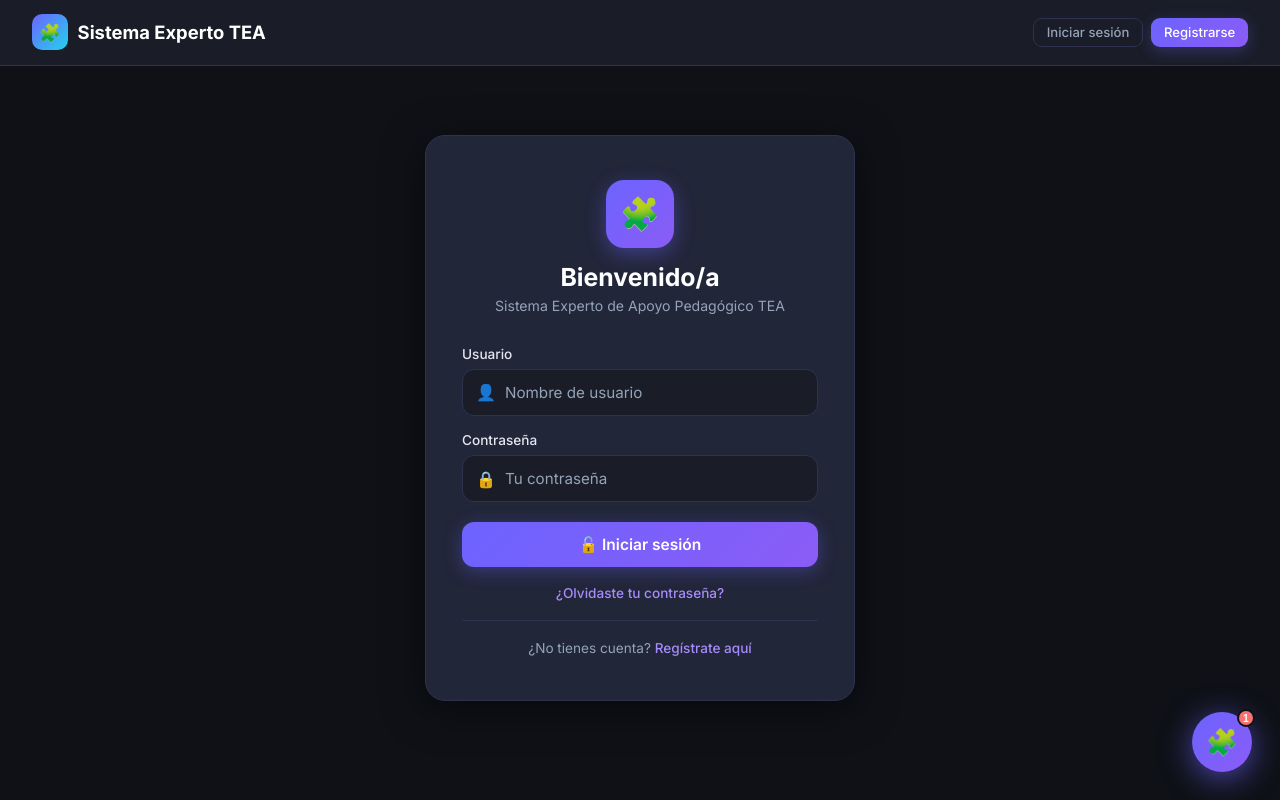
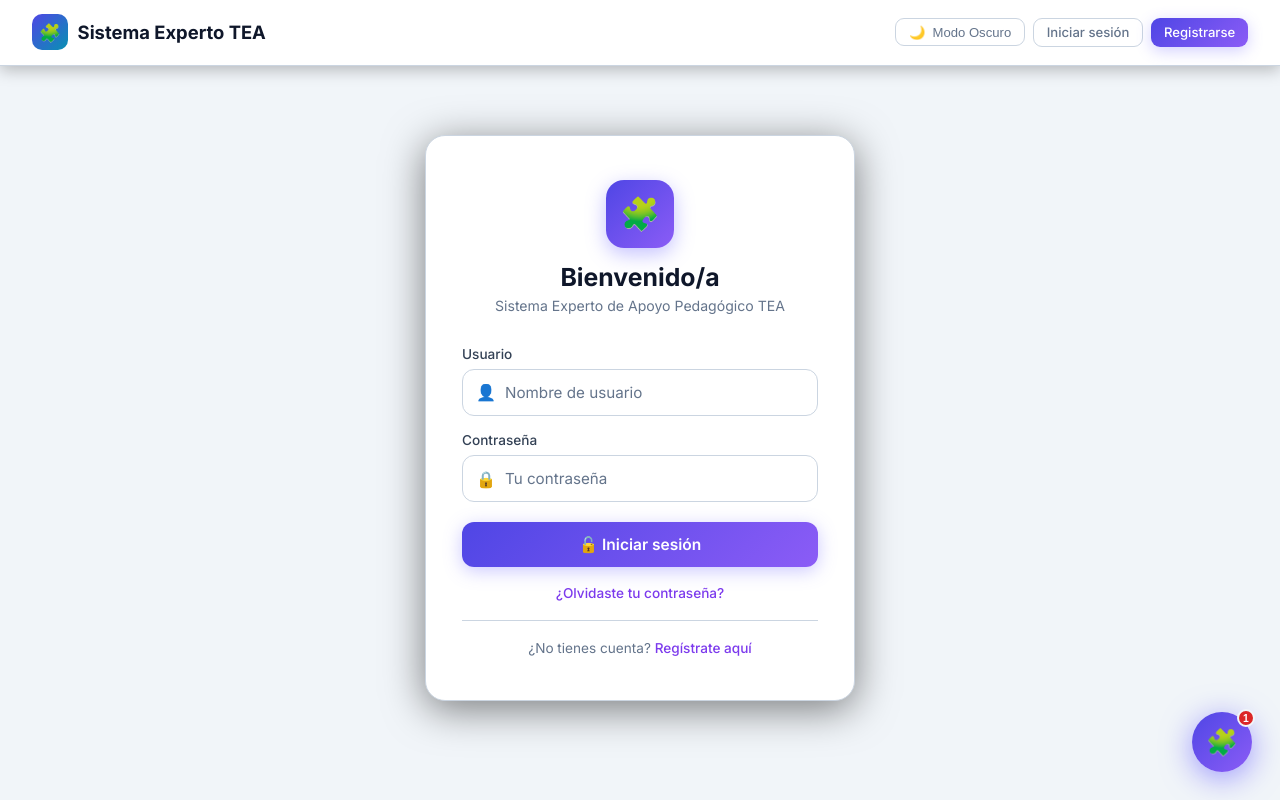
Before and after one commit to victoriabolivar1411-lang/PRUEBA2, a Django app: a page that uses experto/templates/experto/base.html in a window 1280 px wide. Run offline with Django 5.2, Linux system fonts and the light colour scheme.

Commit message:
modo claro listo

```diff
--- a/experto/models.py
+++ b/experto/models.py
@@ -109,6 +109,12 @@ class Instructor(models.Model):
     )
     reset_code_expires = models.DateTimeField(
         blank=True, null=True, verbose_name='Expiración del código'
+    )
+    tema = models.CharField(
+        max_length=10,
+        choices=[('light', 'Claro'), ('dark', 'Oscuro')],
+        default='dark',
+        verbose_name='Tema del sistema'
     )
     fecha_registro = models.DateTimeField(
         auto_now_add=True, verbose_name='Fecha de registro'
--- a/experto/templates/experto/base.html
+++ b/experto/templates/experto/base.html
@@ -8,10 +8,29 @@
   <link rel="preconnect" href="https://fonts.googleapis.com">
   <link href="https://fonts.googleapis.com/css2?family=Inter:wght@300;400;500;600;700&display=swap" rel="stylesheet">
   {% load static %}
+  <script>
+    (function() {
+      var theme = localStorage.getItem('theme');
+      if (!theme) {
+        {% if user.is_authenticated and user.instructor.tema %}
+          theme = '{{ user.instructor.tema }}';
+        {% else %}
+          if (window.matchMedia && window.matchMedia('(prefers-color-scheme: light)').matches) {
+            theme = 'light';
+          } else {
+            theme = 'dark';
+          }
+        {% endif %}
+      }
+      document.documentElement.setAttribute('data-theme', theme);
+    })();
+  </script>
   <style>
     /* ─── RESET & TOKENS ─────────────────────────────────────── */
     *, *::before, *::after { box-sizing: border-box; margin: 0; padding: 0; }
-    :root {
+
+    /* Variables por defecto (Tema Oscuro) */
+    :root, :root[data-theme="dark"] {
       --c-bg:       #0f1117;
       --c-surface:  #1a1d27;
       --c-card:     #222639;
@@ -25,10 +44,42 @@
       --c-text:     #e2e8f0;
       --c-muted:    #94a3b8;
       --c-white:    #ffffff;
+      --c-heading:  #ffffff;
       --r:          12px;
       --r-lg:       18px;
       --shadow:     0 4px 24px rgba(0,0,0,.4);
+      --shadow-nav: 0 4px 20px rgba(0,0,0,.2);
+      --shadow-sm:  0 2px 10px rgba(0,0,0,.2);
     }
+
+    /* Tema Claro */
+    :root[data-theme="light"] {
+      --c-bg:       #f1f5f9;
+      --c-surface:  #ffffff;
+      --c-card:     #ffffff;
+      --c-border:   #cbd5e1;
+      --c-accent:   #4f46e5;
+      --c-accent2:  #7c3aed;
+      --c-teal:     #0891b2;
+      --c-green:    #16a34a;
+      --c-yellow:   #ca8a04;
+      --c-red:      #dc2626;
+      --c-text:     #334155;
+      --c-muted:    #64748b;
+      --c-white:    #0f172a;
+      --c-heading:  #0f172a;
+      --r:          12px;
+      --r-lg:       18px;
+      --shadow:     0 8px 24px rgba(0,0,0,.35);
+      --shadow-nav: 0 4px 15px rgba(0,0,0,.25);
+      --shadow-sm:  0 4px 12px rgba(0,0,0,.25);
+    }
+
+    /* Transiciones suaves */
+    body, .navbar, .sidebar, .card, .stat-card, .form-input, .form-textarea, select.form-input, .dropdown-menu, .btn, .dsm-section, .alert, .form-checkbox-row {
+      transition: background-color 0.3s ease, border-color 0.3s ease, color 0.3s ease, box-shadow 0.3s ease;
+    }
+
     html { scroll-behavior: smooth; }
     body {
       font-family: 'Inter', sans-serif;
@@ -46,6 +97,7 @@
     .navbar {
       background: var(--c-surface);
       border-bottom: 1px solid var(--c-border);
+      box-shadow: var(--shadow-nav);
       padding: .9rem 2rem;
       display: flex;
       align-items: center;
@@ -61,7 +113,7 @@
       gap: .6rem;
       font-weight: 700;
       font-size: 1.15rem;
-      color: var(--c-white);
+      color: var(--c-heading);
       text-decoration: none;
     }
     .navbar-brand .brand-icon {
@@ -172,7 +224,7 @@
     .card-title {
       font-size: 1.1rem;
       font-weight: 600;
-      color: var(--c-white);
+      color: var(--c-heading);
     }
     .card-subtitle {
       font-size: .85rem;
@@ -187,6 +239,7 @@
       display: flex;
       align-items: center;
       gap: 1rem;
+      box-shadow: var(--shadow-sm);
     }
     .stat-icon {
       width: 48px; height: 48px;
@@ -262,6 +315,7 @@
       font-family: 'Inter', sans-serif;
       transition: border-color .2s, box-shadow .2s;
       appearance: auto;
+      box-shadow: inset 0 1px 2px rgba(0,0,0,0.05);
     }
     .form-input:focus, textarea.form-input:focus, select.form-input:focus {
       outline: none;
@@ -281,6 +335,7 @@
       min-height: 100px;
       resize: vertical;
       display: block;
+      box-shadow: inset 0 1px 2px rgba(0,0,0,0.05);
     }
     .form-textarea::placeholder { color: var(--c-muted); font-style: italic; }
     .form-textarea:focus {
@@ -403,7 +458,7 @@
     .page-title {
       font-size: 1.6rem;
       font-weight: 700;
-      color: var(--c-white);
+      color: var(--c-heading);
     }
     .page-subtitle { font-size: .9rem; color: var(--c-muted); margin-top: .2rem; }
     .breadcrumb {
@@ -573,6 +628,13 @@
     <li><a href="{% url 'lista_estudiantes' %}">Estudiantes</a></li>
     <li><a href="{% url 'base_conocimientos' %}">Base de Conocimientos</a></li>
   </ul>
+  {% endif %}
+
+  <div class="d-flex align-center gap-1">
+    <button id="theme-toggle" class="btn btn-ghost btn-sm" title="Cambiar tema">
+      <span id="theme-icon">🌞</span> <span id="theme-text" class="d-none d-sm-inline">Modo Claro</span>
+    </button>
+    {% if user.is_authenticated %}
     <div class="navbar-user">
       <div class="user-dropdown">
         <div class="user-trigger">
@@ -597,6 +659,7 @@
       <a href="{% url 'registro_instructor' %}" class="btn btn-primary btn-sm">Registrarse</a>
     </div>
     {% endif %}
+  </div>
 </nav>
 
 <!-- ── MESSAGES ─────────────────────────────────────────────────────────── -->
@@ -744,7 +807,7 @@
     box-shadow: 0 0 12px rgba(108,99,255,.5);
   }
   .chat-bot-info { flex: 1; }
-  .chat-bot-name { font-weight: 700; font-size: .95rem; color: var(--c-white); }
+  .chat-bot-name { font-weight: 700; font-size: .95rem; color: #ffffff; }
   .chat-bot-status {
     font-size: .75rem;
     color: var(--c-green);
@@ -1263,5 +1326,55 @@
   window._chatUserInitial = "{% if user.is_authenticated %}{{ user.first_name|first|upper }}{% if user.last_name %}{{ user.last_name|first|upper }}{% endif %}{% else %}?{% endif %}";
 </script>
 
+{# ── Lógica del botón de Tema (Modo Claro / Oscuro) ────────────────── #}
+<script>
+  document.addEventListener('DOMContentLoaded', () => {
+    const btnToggle = document.getElementById('theme-toggle');
+    const icon = document.getElementById('theme-icon');
+    const text = document.getElementById('theme-text');
+    const htmlEl = document.documentElement;
+
+    function updateButtonState() {
+      const currentTheme = htmlEl.getAttribute('data-theme') || 'dark';
+      if (currentTheme === 'light') {
+        icon.textContent = '🌙';
+        if (text) text.textContent = 'Modo Oscuro';
+      } else {
+        icon.textContent = '🌞';
+        if (text) text.textContent = 'Modo Claro';
+      }
+    }
+
+    // Inicializar estado del botón
+    updateButtonState();
+
+    btnToggle.addEventListener('click', () => {
+      let currentTheme = htmlEl.getAttribute('data-theme');
+      let newTheme = currentTheme === 'light' ? 'dark' : 'light';
+
+      htmlEl.setAttribute('data-theme', newTheme);
+      localStorage.setItem('theme', newTheme);
+      updateButtonState();
+
+      // Guardar en el backend si está logueado
+      {% if user.is_authenticated %}
+      fetch('{% url "guardar_tema" %}', {
+        method: 'POST',
+        headers: {
+          'Content-Type': 'application/json',
+          'X-CSRFToken': '{{ csrf_token }}'
+        },
+        body: JSON.stringify({ tema: newTheme })
+      })
+      .then(res => res.json())
+      .then(data => {
+        if(data.status !== 'ok') console.error('Error guardando el tema:', data.message);
+      })
+      .catch(err => console.error('Error de red:', err));
+      {% endif %}
+    });
+  });
+</script>
+
 </body>
 </html>
--- a/experto/urls.py
+++ b/experto/urls.py
@@ -51,6 +51,9 @@ urlpatterns = [
     # ── Chatbot NLP ────────────────────────────────────────────────────────────
     path('chatbot/', views.chatbot_api, name='chatbot_api'),
 
+    # ── Tema Claro / Oscuro ────────────────────────────────────────────────────
+    path('guardar-tema/', views.guardar_tema, name='guardar_tema'),
+
     # ── Evolución del Estudiante ───────────────────────────────────────────────
     path('estudiante/<int:pk>/evolucion/',      views.evolucion_estudiante, name='evolucion_estudiante'),
     path('estudiante/<int:pk>/evolucion/data/', views.evolucion_data,       name='evolucion_data'),
--- a/experto/views.py
+++ b/experto/views.py
@@ -960,3 +960,20 @@ def evolucion_pdf(request, pk):
     response = HttpResponse(pdf_buffer.getvalue(), content_type='application/pdf')
     response['Content-Disposition'] = f'inline; filename="{nombre_archivo}"'
     return response
+
+
+
+@login_required
+@require_POST
+def guardar_tema(request):
+    try:
+        data = json.loads(request.body)
+        tema = data.get('tema')
+        if tema in ['light', 'dark']:
+            instructor = _get_instructor(request)
+            instructor.tema = tema
+            instructor.save()
+            return JsonResponse({'status': 'ok', 'tema': tema})
+        return JsonResponse({'status': 'error', 'message': 'Tema invalido'}, status=400)
+    except Exception as e:
+        return JsonResponse({'status': 'error', 'message': str(e)}, status=400)
```
Also changed, not shown: experto/migrations/0011_instructor_tema.py (added). Lines whose indentation alone changed are shown as unchanged.
